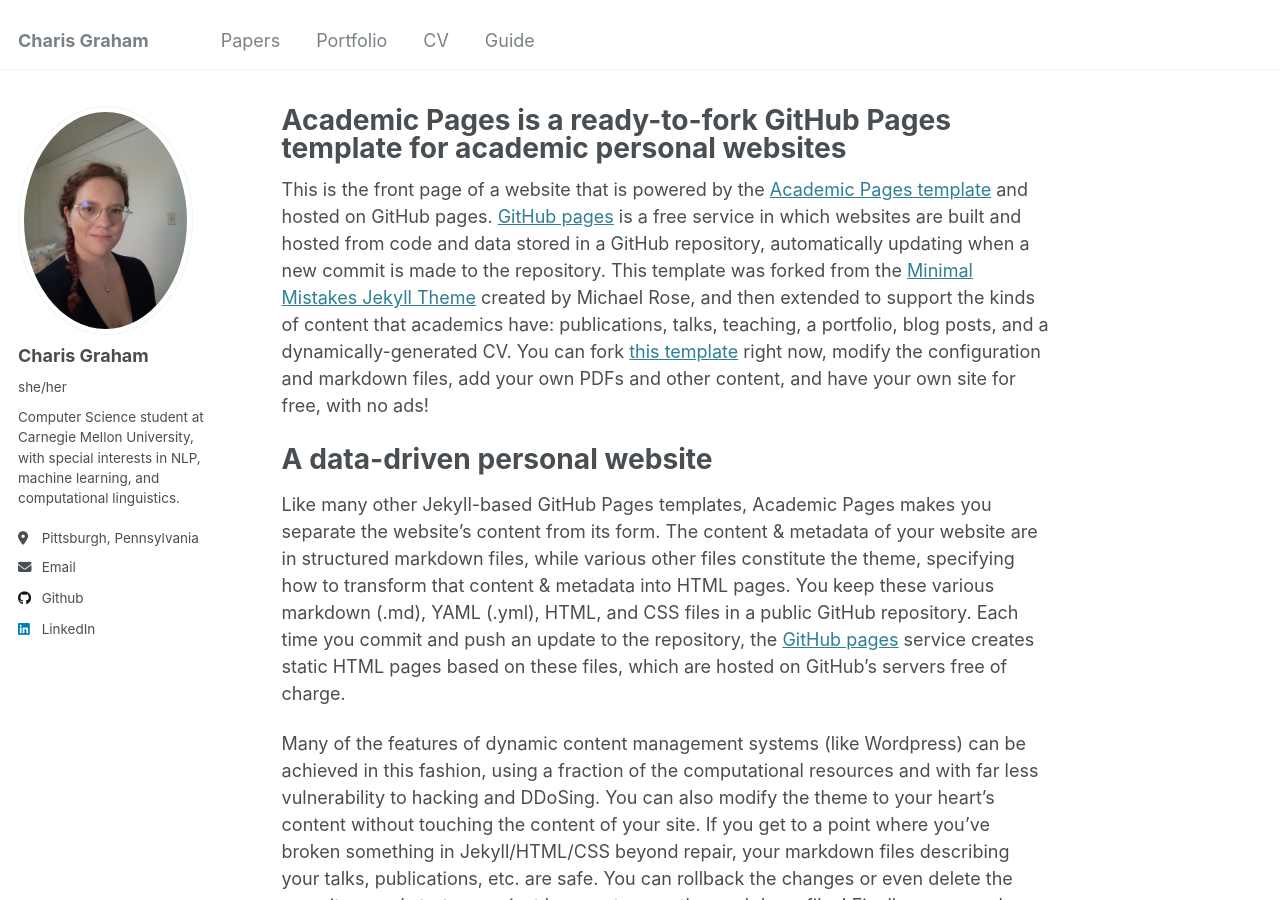
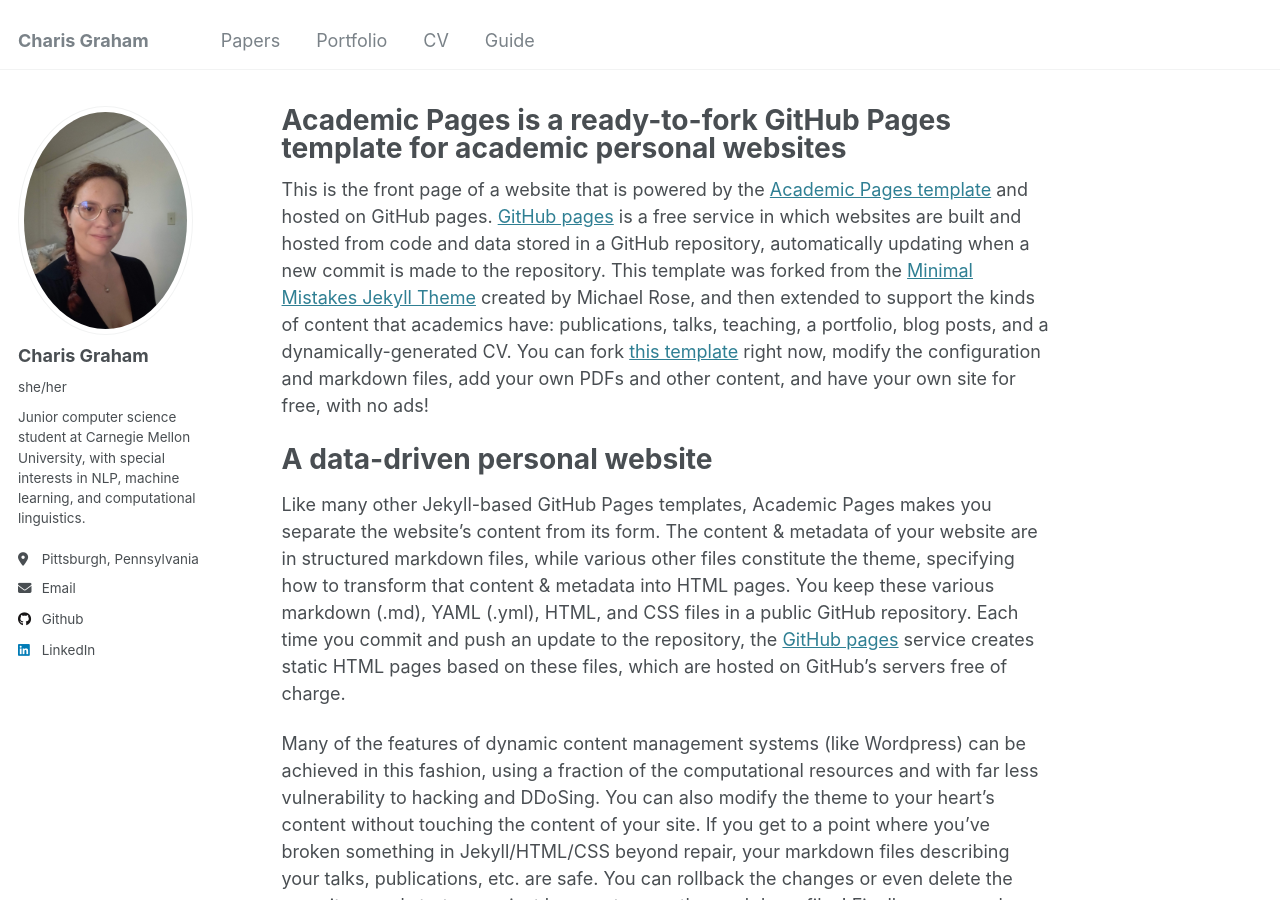
Before and after one commit to Charis-Graham/Charis-Graham.github.io, a Jekyll site: the page built from _pages/about.md, in a window 1280 px wide and 900 px high. Built offline with Jekyll 4.4.1, drawn with Linux system fonts in a browser that asks for light colours.

Commit message:
Update _config.yml

```diff
--- a/_config.yml
+++ b/_config.yml
@@ -24,7 +24,7 @@
   avatar           : "profilea.png"
   name             : "Charis Graham"
   pronouns         : "she/her"
-  bio              : "Computer Science student at Carnegie Mellon University, with special interests in NLP, machine learning, and computational linguistics."
+  bio              : "Junior computer science student at Carnegie Mellon University, with special interests in NLP, machine learning, and computational linguistics."
   location         : "Pittsburgh, Pennsylvania"
   employer         :
   uri              : # URL
```
